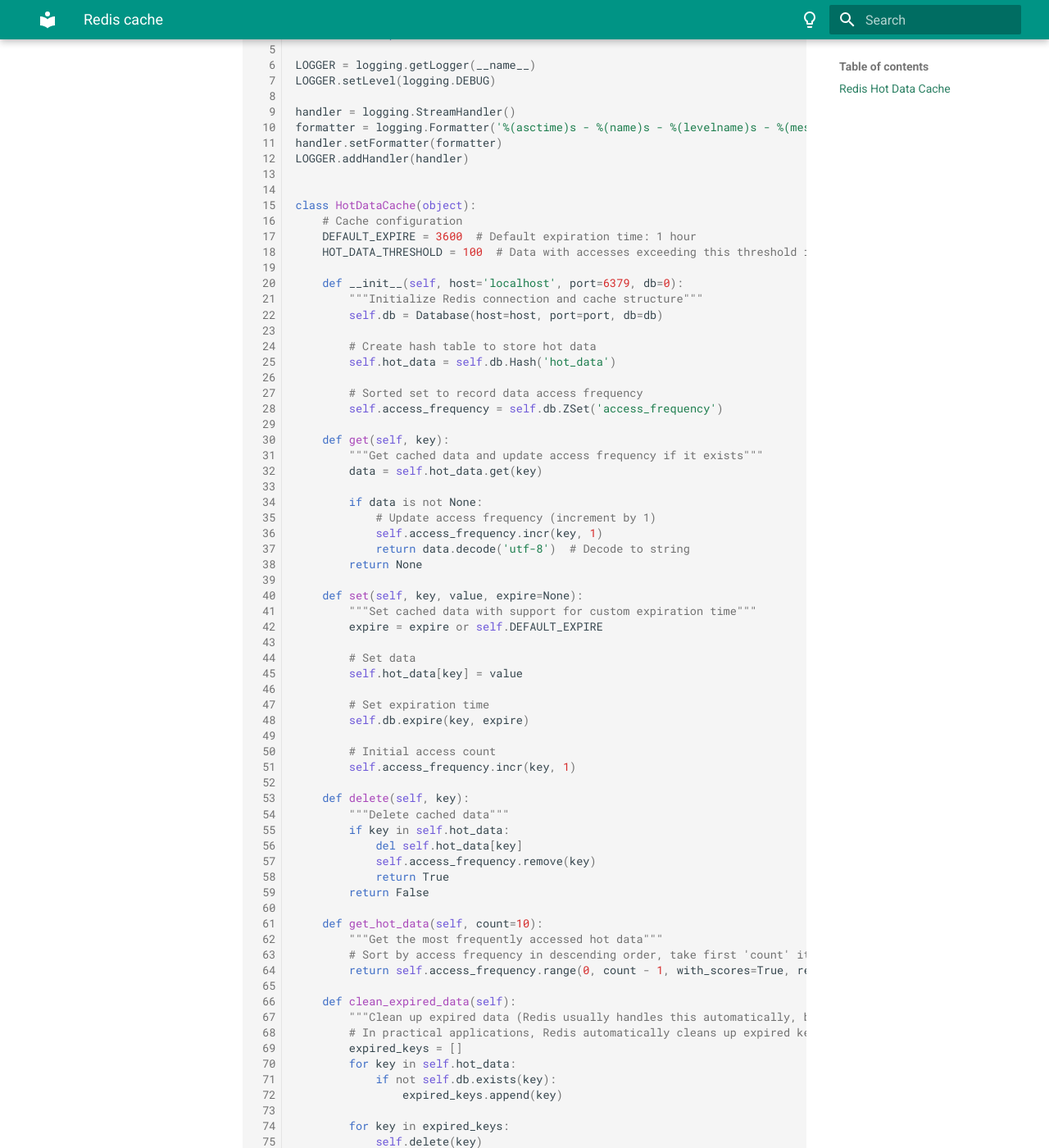
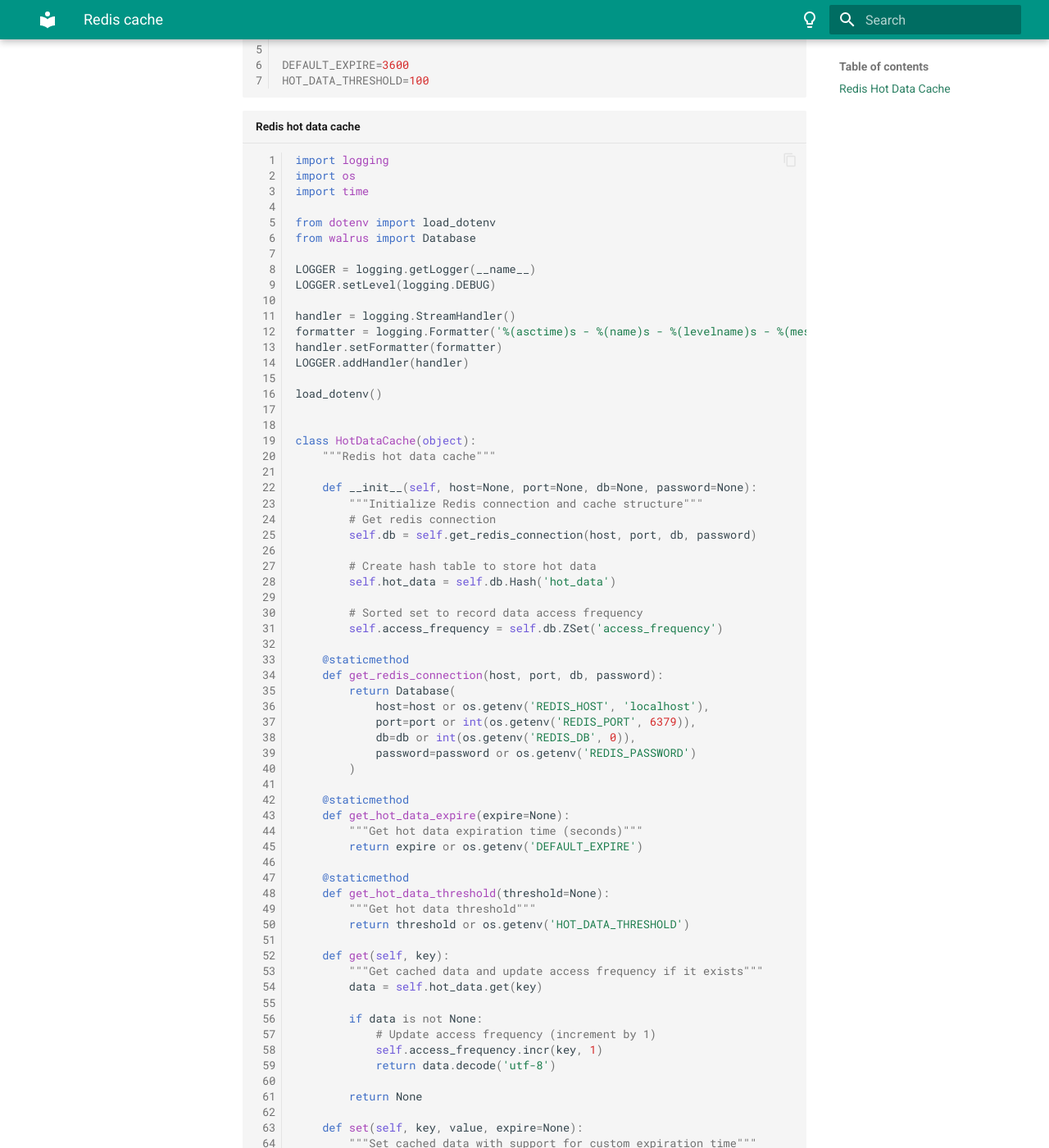
Before and after one commit to zhouushe/notes, an MkDocs documentation site: the page built from docs/redis_cache.md, in a window 1280 px wide and 1400 px high, scrolled down 355 px. Shown: the whole window at 82% size. Built offline with MkDocs 1.6.1 and Material for MkDocs 9.7.7, drawn with Linux system fonts in a browser that asks for light colours; some of the changed text lies outside the part shown.

Commit message:
Update redis_cache.md

````diff
--- a/docs/redis_cache.md
+++ b/docs/redis_cache.md
@@ -1,8 +1,20 @@
 ## Redis Hot Data Cache
+```bash title="Redis global environment variable"
+REDIS_HOST=localhost
+REDIS_PORT=6379
+REDIS_DB=0
+REDIS_PASSWORD=
+
+DEFAULT_EXPIRE=3600
+HOT_DATA_THRESHOLD=100
+```
+
 ```python title="Redis hot data cache"
 import logging
+import os
 import time
 
+from dotenv import load_dotenv
 from walrus import Database
 
 LOGGER = logging.getLogger(__name__)
@@ -13,21 +25,41 @@ formatter = logging.Formatter('%(asctime)s - %(name)s - %(levelname)s - %(messag
 handler.setFormatter(formatter)
 LOGGER.addHandler(handler)
 
+load_dotenv()
+
 
 class HotDataCache(object):
-    # Cache configuration
-    DEFAULT_EXPIRE = 3600  # Default expiration time: 1 hour
-    HOT_DATA_THRESHOLD = 100  # Data with accesses exceeding this threshold is considered hot
+    """Redis hot data cache"""
 
-    def __init__(self, host='localhost', port=6379, db=0):
+    def __init__(self, host=None, port=None, db=None, password=None):
         """Initialize Redis connection and cache structure"""
-        self.db = Database(host=host, port=port, db=db)
+        # Get redis connection
+        self.db = self.get_redis_connection(host, port, db, password)
 
         # Create hash table to store hot data
         self.hot_data = self.db.Hash('hot_data')
 
         # Sorted set to record data access frequency
         self.access_frequency = self.db.ZSet('access_frequency')
+
+    @staticmethod
+    def get_redis_connection(host, port, db, password):
+        return Database(
+            host=host or os.getenv('REDIS_HOST', 'localhost'),
+            port=port or int(os.getenv('REDIS_PORT', 6379)),
+            db=db or int(os.getenv('REDIS_DB', 0)),
+            password=password or os.getenv('REDIS_PASSWORD')
+        )
+
+    @staticmethod
+    def get_hot_data_expire(expire=None):
+        """Get hot data expiration time (seconds)"""
+        return expire or os.getenv('DEFAULT_EXPIRE')
+
+    @staticmethod
+    def get_hot_data_threshold(threshold=None):
+        """Get hot data threshold"""
+        return threshold or os.getenv('HOT_DATA_THRESHOLD')
 
     def get(self, key):
         """Get cached data and update access frequency if it exists"""
@@ -36,21 +68,37 @@ class HotDataCache(object):
         if data is not None:
             # Update access frequency (increment by 1)
             self.access_frequency.incr(key, 1)
-            return data.decode('utf-8')  # Decode to string
+            return data.decode('utf-8')
+
         return None
 
     def set(self, key, value, expire=None):
         """Set cached data with support for custom expiration time"""
-        expire = expire or self.DEFAULT_EXPIRE
-
         # Set data
         self.hot_data[key] = value
 
         # Set expiration time
-        self.db.expire(key, expire)
+        self.db.expire(key, self.get_hot_data_expire(expire))
 
         # Initial access count
         self.access_frequency.incr(key, 1)
+
+    def get_hot_data(self, count=10):
+        """Get the most frequently accessed hot data. Sort by access frequency in descending order"""
+        return self.access_frequency.range(0, count - 1, with_scores=True, reverse=True)
+
+    def clean_expired_data(self):
+        """Clean up expired data (Redis usually handles this automatically, but can be triggered manually)"""
+        expired_keys = []
+
+        for key in self.hot_data:
+            if not self.db.exists(key):
+                expired_keys.append(key)
+
+        for key in expired_keys:
+            self.delete(key)
+
+        return expired_keys
 
     def delete(self, key):
         """Delete cached data"""
@@ -60,28 +108,8 @@ class HotDataCache(object):
             return True
         return False
 
-    def get_hot_data(self, count=10):
-        """Get the most frequently accessed hot data"""
-        # Sort by access frequency in descending order, take first 'count' items
-        return self.access_frequency.range(0, count - 1, with_scores=True, reverse=True)
 
-    def clean_expired_data(self):
-        """Clean up expired data (Redis usually handles this automatically, but can be triggered manually)"""
-        # In practical applications, Redis automatically cleans up expired keys, this is just a demonstration
-        expired_keys = []
-        for key in self.hot_data:
-            if not self.db.exists(key):
-                expired_keys.append(key)
-
-        for key in expired_keys:
-            self.delete(key)
-
-        return expired_keys
-
-
-# Demonstration usage
 if __name__ == '__main__':
-    # Initialize cache
     cache = HotDataCache()
 
     # Simulate writing some dynamic data
@@ -108,9 +136,9 @@ if __name__ == '__main__':
     for item in hot_items:
         LOGGER.info('Key: {}, Access count: {}'.format(item[0].decode('utf-8'), int(item[1])))
 
-    # Simulate time passing (10 seconds)
-    LOGGER.info('Waiting for 10 seconds...')
-    time.sleep(10)
+    # Simulate time passing (5 seconds)
+    LOGGER.info('Waiting for 5 seconds...')
+    time.sleep(5)
 
     # Clean up expired data (demonstration)
     expired = cache.clean_expired_data()
````
